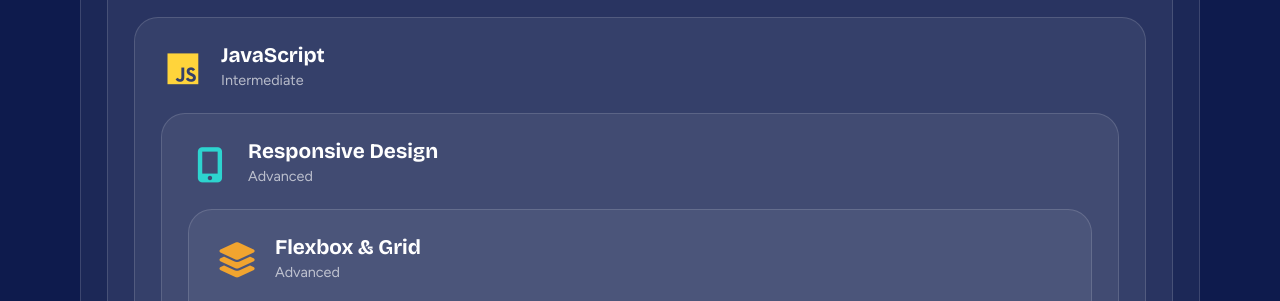
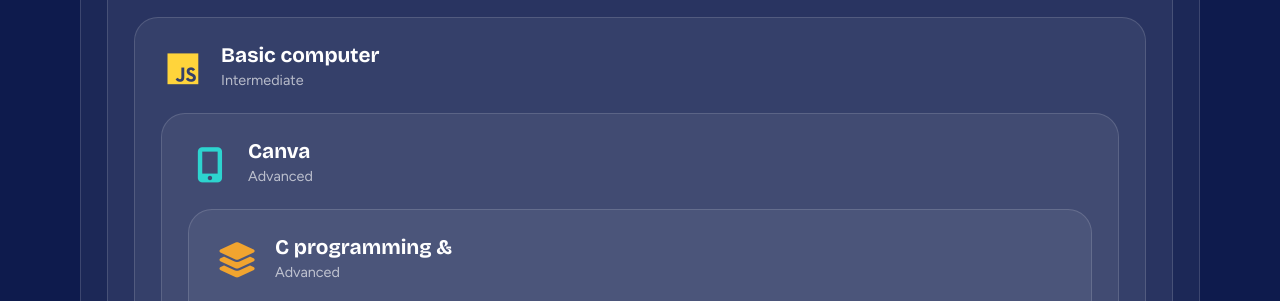
Before and after one commit to Reshu-web-18/web-portfolio, a plain HTML site: page index.html in a window 1280 px wide. Shown: the part 2301-2602 px from the top of the page. Drawn offline with nearby package versions, Linux system fonts and the light colour scheme.

Commit message:
Update index.html

```diff
--- a/index.html
+++ b/index.html
@@ -153,7 +153,7 @@
         <div class="skill-main">
             <i class="fab fa-js" style="color: #FFD43B;;"></i>
             <div class="js">
-                <h3>JavaScript</h3>
+                <h3>Basic computer</h3>
                 <p class="level">Intermediate</p>
             </div>
         </div>
@@ -162,7 +162,7 @@
         <div class="skill-main">
             <i class="fas fa-mobile-alt" style="color: #2DD4CF;"></i>
             <div class="responsive">
-                <h3>Responsive Design</h3>
+                <h3>Canva</h3>
                 <p class="level">Advanced</p>
             </div>
         </div>
@@ -171,7 +171,7 @@
         <div class="skill-main">
             <i class="fas fa-layer-group" style="color: #f1a42f;"></i>
             <div class="flex">
-                <h3>Flexbox &amp; Grid</h3>
+                <h3>C programming &amp;</h3>
                 <p class="level">Advanced</p>
             </div>
         </div>
```
